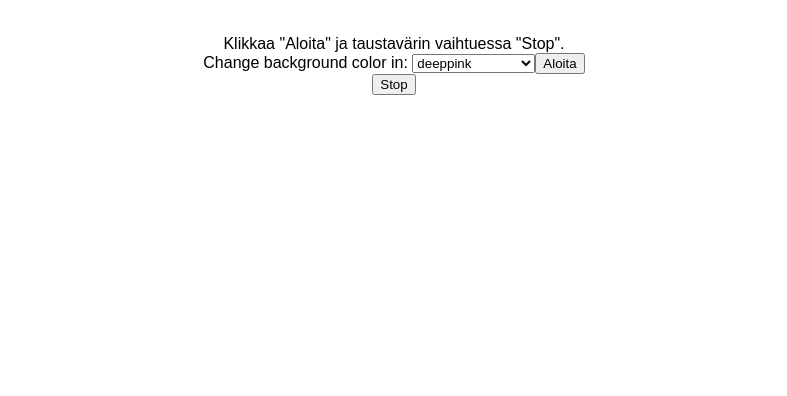
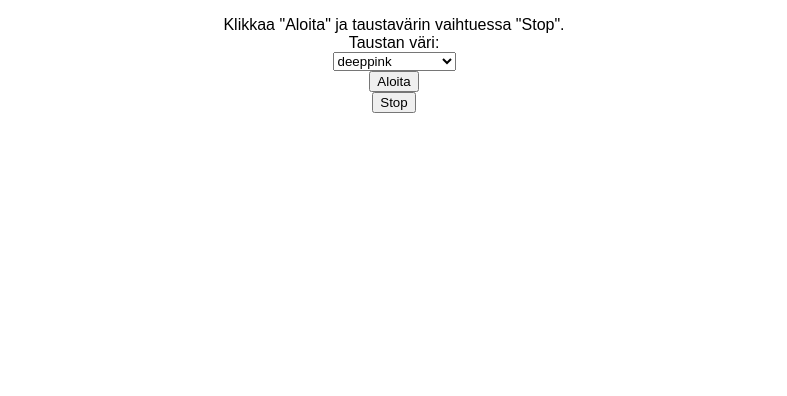
Before and after one commit to sylvisoft/sylvi-app, a plain HTML site: page index.html in a window 1280 px wide. Shown: the part 404-800 px from the top of the page, without its empty margins (246-1033 px from the left). Drawn offline with Linux system fonts and the light colour scheme.

Commit message:
Update index.html

```diff
--- a/index.html
+++ b/index.html
@@ -22,7 +22,8 @@
 	Klikkaa "Aloita" ja taustavärin vaihtuessa "Stop".
 	<br>
 	<form name="response">
-	Change background color in:
+	Taustan väri:
+	<br>
 	<select name="bgColorChange">
 	<option selected>deeppink
 	<option>aliceblue
@@ -38,6 +39,7 @@
 	<option>limegreen
 	<option>cornflowerblue
 	<option>darkolivegreen
+	</select>
 	<br>
 	<input type="button" value="Aloita" onClick="startit()">
 	<br>
```
